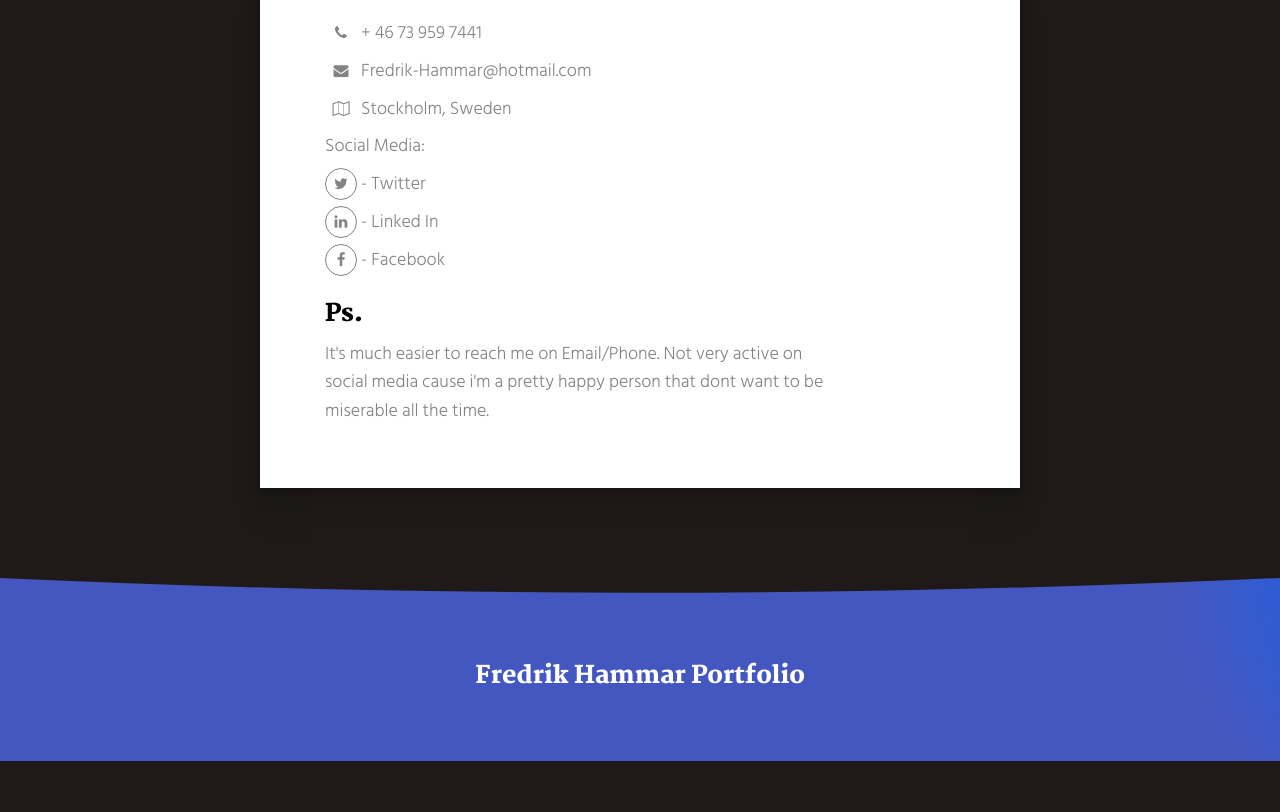
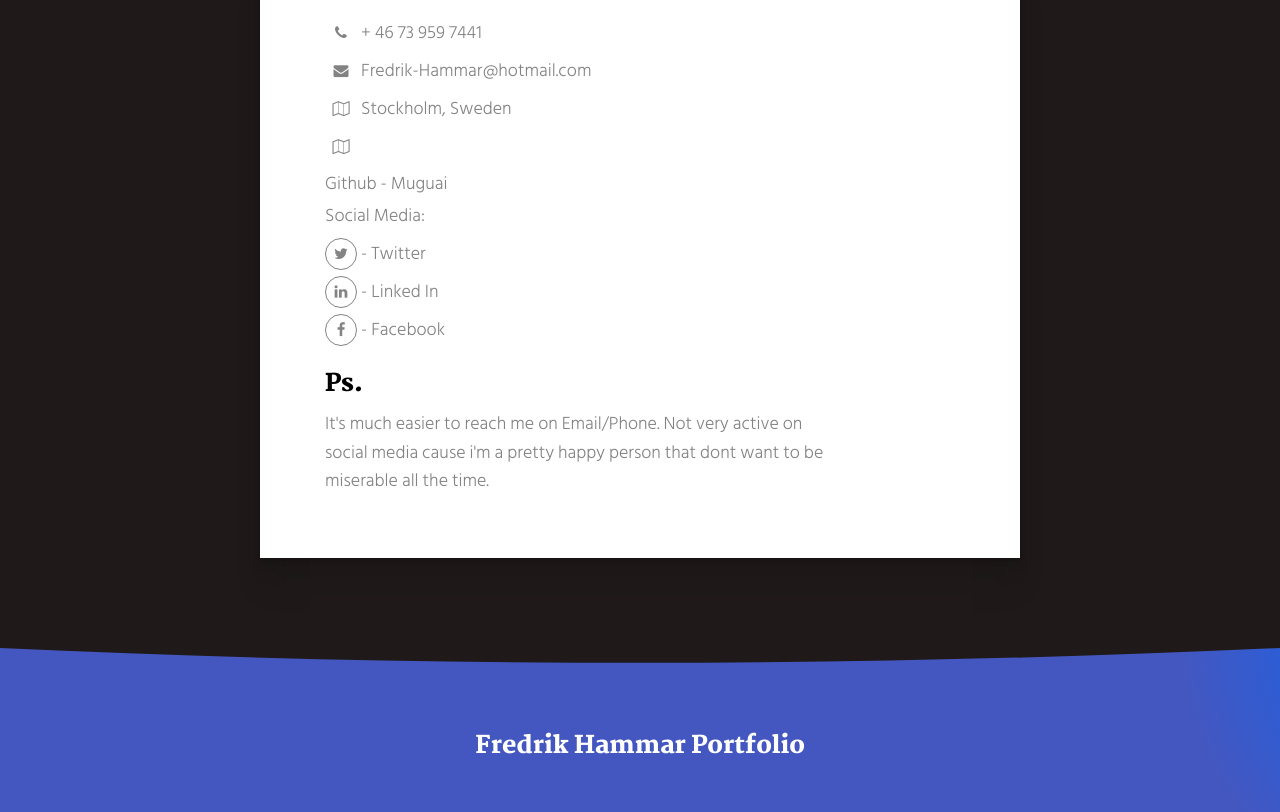
Before and after one commit to Muguai/muguai.github.io, a plain HTML site: page index.html in a window 1280 px wide. Shown: the part 1940-2752 px from the top of the page. Before the commit the page ends 2701 px from the top, so only its background shows below. Drawn offline with Linux system fonts and the light colour scheme.

Commit message:
Github Added

```diff
--- a/index.html
+++ b/index.html
@@ -259,6 +259,20 @@
                         Stockholm, Sweden
                       </li>
                       <li>
+                        <span class="fa-icon" style="margin-top: 6px;">
+                          <i class="fa fa fa-map-o" aria-hidden="true"></i>
+                        </span>
+                        <a href="https://github.com/Muguai" title="Muguai">
+
+                          <h4 style="margin-top: 10px;">
+                            Github - Muguai
+                         </h4>
+                        </a>
+
+
+
+                      </li>
+                      <li>
                         <h4 style="margin-top: 10px;">
                           Social Media:
                         </h4>
```
